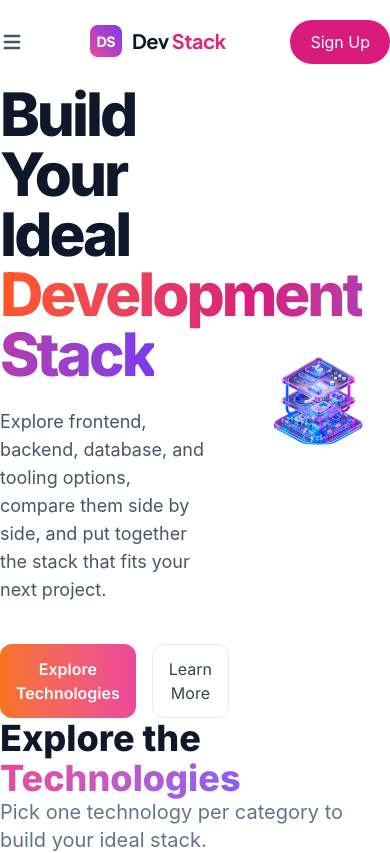
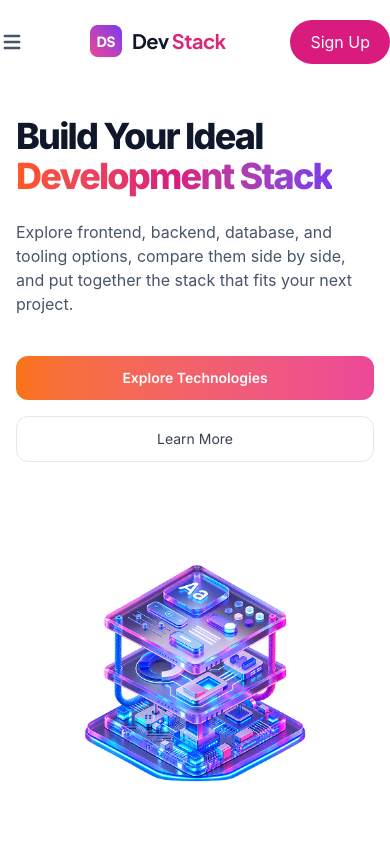
Before and after one commit to Mrehmanx64/devstack-assignment5, a React (Vite) app: page / in a window 390 px wide. Shown: the top 853 px of the page. Built offline with nearby package versions, Linux system fonts and the light colour scheme.

Commit message:
enhance hero responsiveness

```diff
--- a/src/components/Hero.tsx
+++ b/src/components/Hero.tsx
@@ -2,31 +2,31 @@ import HeroImage from "../assets/banner-stack.png";
 
 const Hero = () => {
   return (
-    <div className="container mx-auto">
-      <div className="grid grid-cols-12 gap-8 items-center">
-        <div className="col-span-7">
-          <h1 className="font-extrabold text-[60px]/15 text-[#0F172A] font-inter tracking-tighter mb-6">
+    <div className="container mx-auto px-4">
+      <div className="grid grid-cols-1 lg:grid-cols-12 gap-8 items-center py-8">
+        <div className="lg:col-span-7">
+          <h1 className="font-extrabold text-4xl md:text-5xl lg:text-[60px] lg:leading-[60px] text-[#0F172A] font-inter tracking-tighter mb-6">
             Build Your Ideal{" "}
             <span className="bg-linear-to-r from-[#FF5722] via-[#D81B7E] to-[#7C3AED] bg-clip-text text-transparent">
               Development Stack
             </span>
           </h1>
-          <p className="max-w-137 font-sans text-[18px]/7 text-[#475569] mb-10">
-            Explore frontend, backend, database, and tooling options, <br />
+          <p className="max-w-137 font-sans text-base md:text-lg text-[#475569] mb-10">
+            Explore frontend, backend, database, and tooling options,
             compare them side by side, and put together the stack that fits your
             next project.
           </p>
-          <div className="font-semibold font-inter text-3.2/4 text-white flex gap-4">
-            <button className="bg-linear-to-r from-[#F97316] to-[#EC4899] rounded-xl px-4 py-3 w-49.5">
+          <div className="font-semibold font-inter text-sm text-white flex flex-col sm:flex-row gap-4">
+            <button className="bg-linear-to-r from-[#F97316] to-[#EC4899] rounded-xl px-4 py-3 w-full sm:w-auto">
               Explore Technologies
             </button>
-            <button className="border border-[#E5E7EB] rounded-xl px-4 py-3 text-[#374151] font-normal w-49.5">
+            <button className="border border-[#E5E7EB] rounded-xl px-4 py-3 text-[#374151] font-normal w-full sm:w-auto">
               Learn More
             </button>
           </div>
         </div>
 
-        <img src={HeroImage} alt="HeroImage" className="col-span-5" />
+        <img src={HeroImage} alt="HeroImage" className="lg:col-span-5 w-full max-w-md mx-auto lg:max-w-none" />
       </div>
     </div>
   );
```
